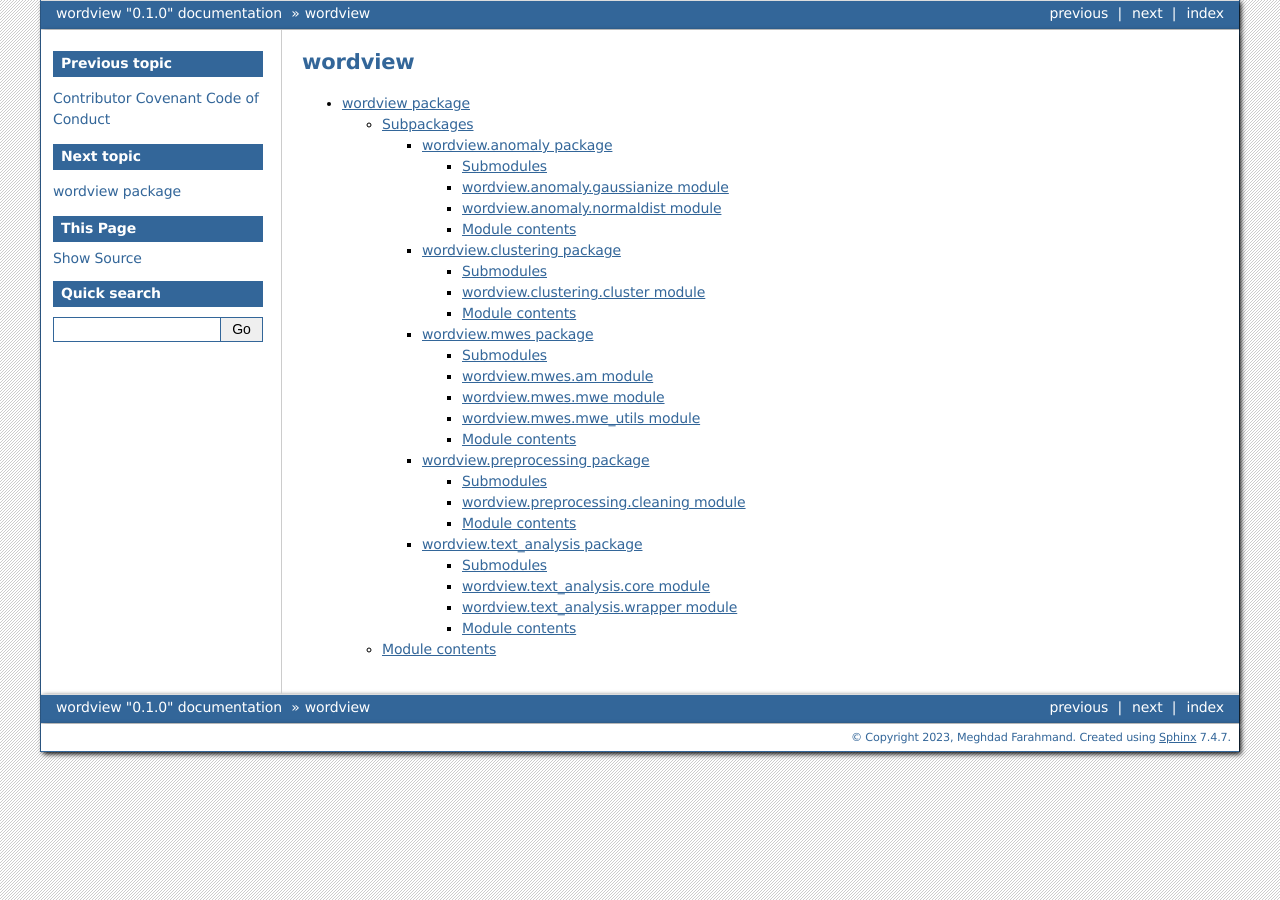
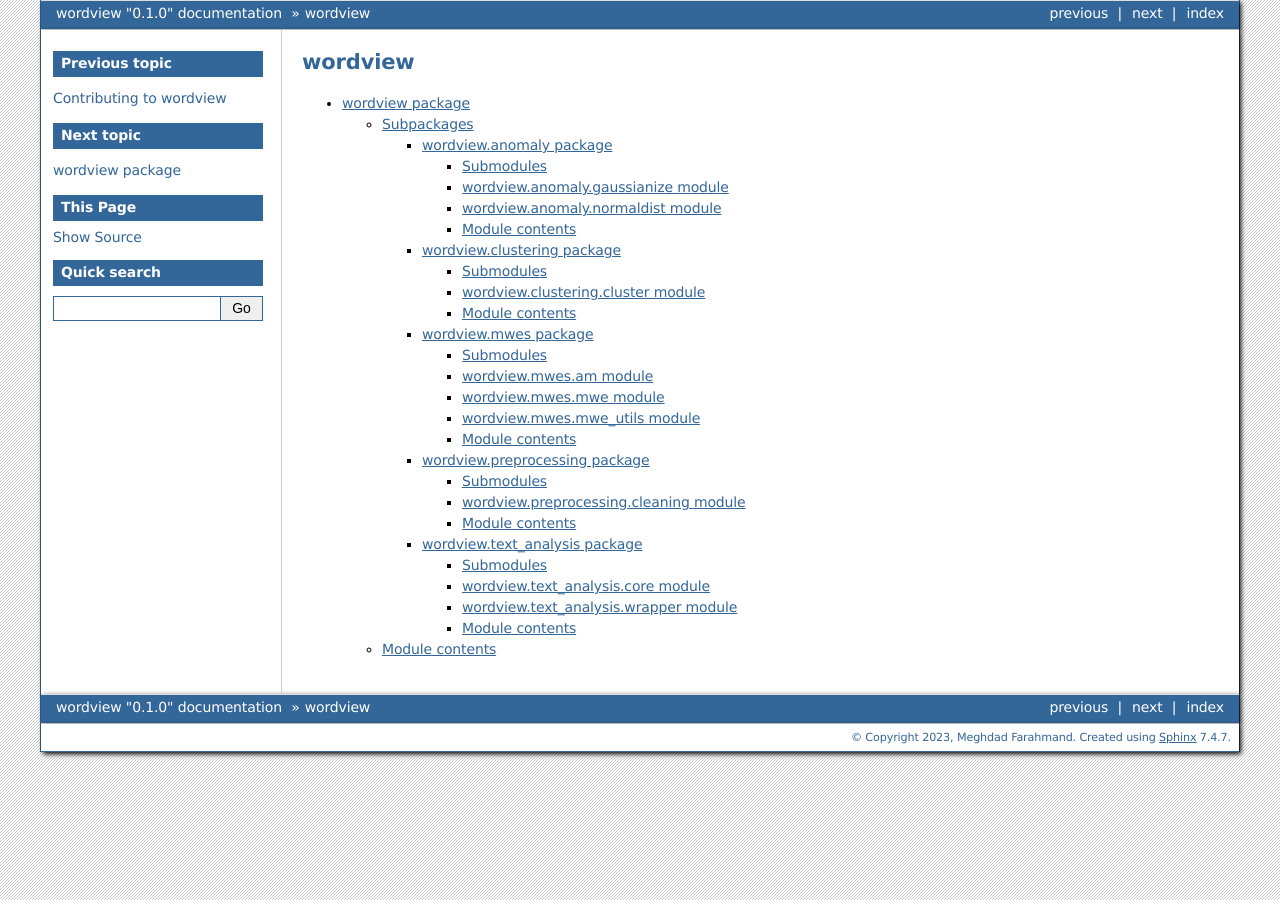
Before and after one commit to meghdadFar/wordview, a Sphinx documentation site: the page built from docs/source/modules.rst, in a window 1280 px wide. Built offline with Sphinx 7.4.7, drawn with Linux system fonts in a browser that asks for light colours.

Commit message:
Fix link

```diff
--- a/docs/source/contributing.rst
+++ b/docs/source/contributing.rst
@@ -1 +1 @@
-.. include:: ../../CODE_OF_CONDUCT.rst
+.. include:: ../../CONTRIBUTING.rst
```
